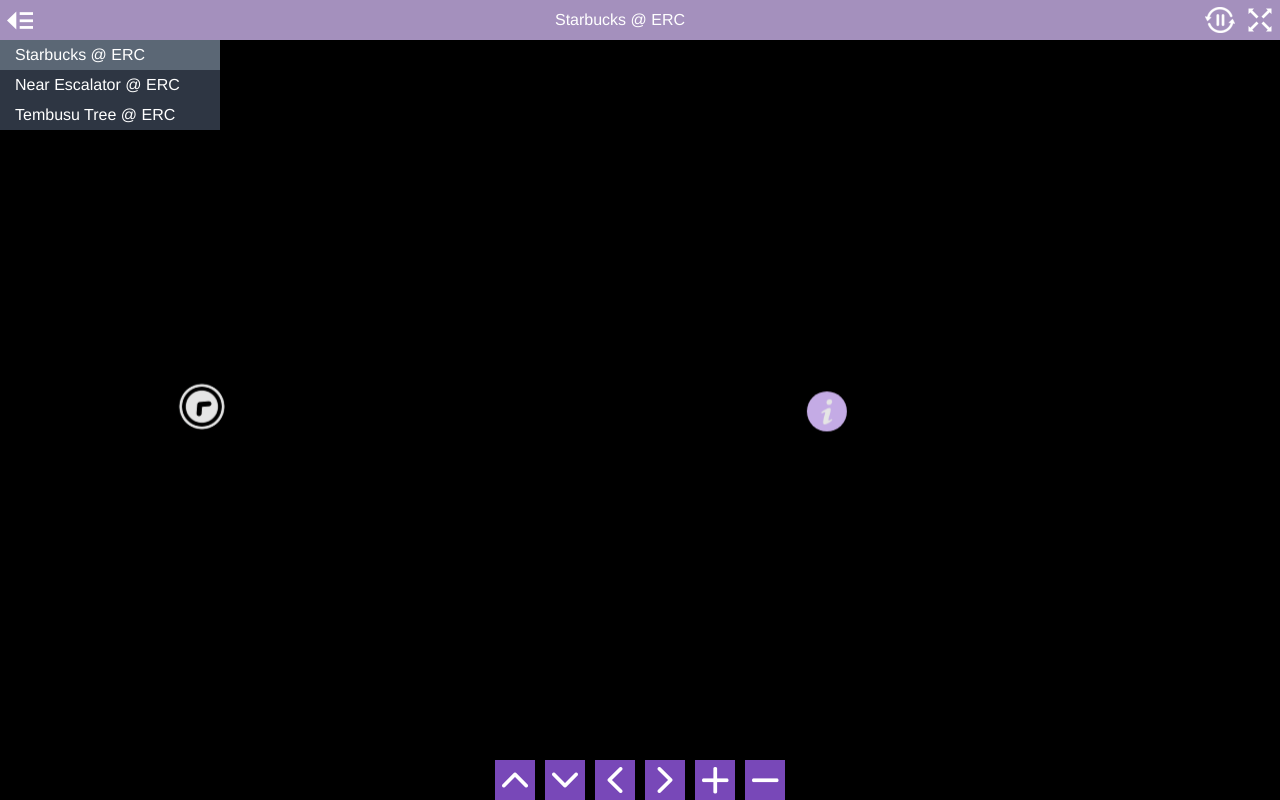
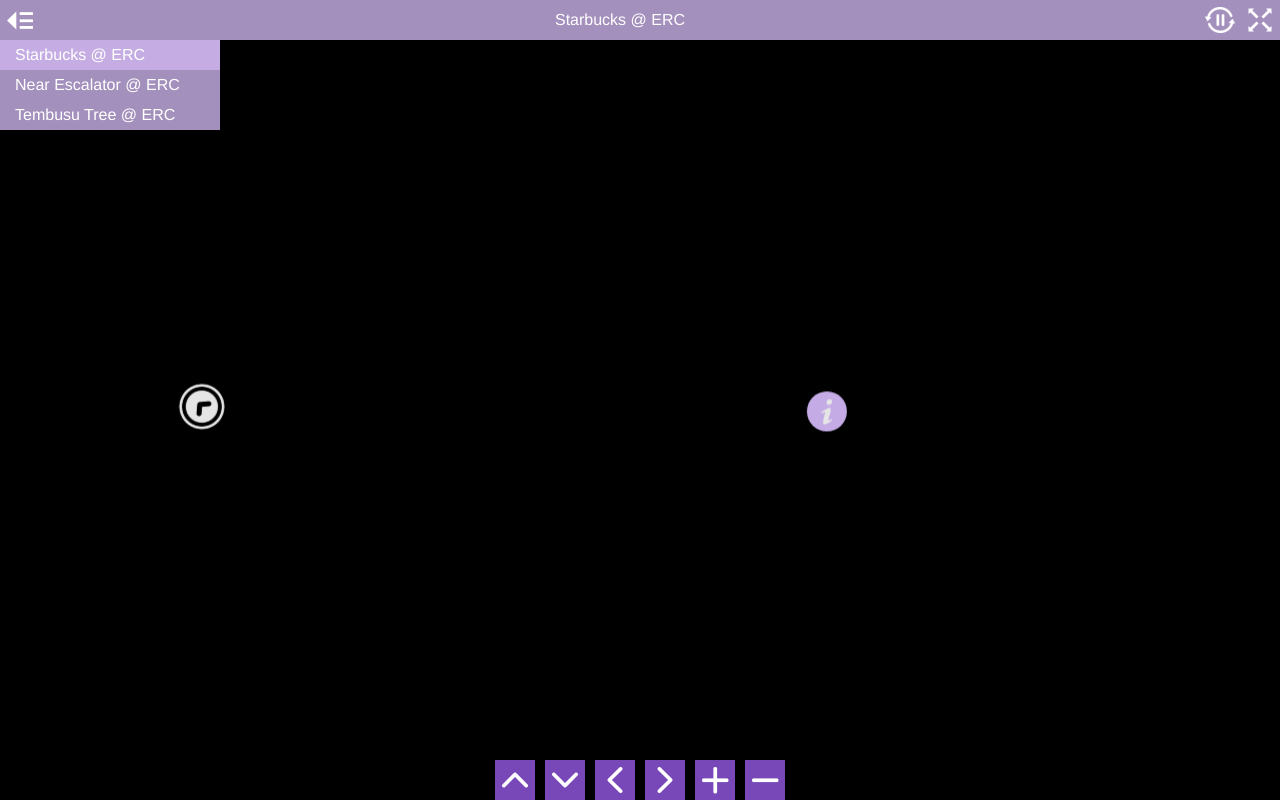
Before and after one commit to Sagefern/ERCWebTour, a plain HTML site: page index.html in a window 1280 px wide. Drawn offline with Linux system fonts and the light colour scheme.

Commit message:
Update style.css

```diff
--- a/style.css
+++ b/style.css
@@ -273,8 +273,8 @@ body.fullscreen-enabled.mobile #autorotateToggle {
 
 #sceneList .scenes {
   width: 100%;
-  background-color: rgb(58,68,84);
-  background-color: rgba(58,68,84,0.8);
+  background-color: rgb(205,180,237);
+  background-color: rgba(205,180,237,0.8);
 }
 
 .mobile #sceneList {
@@ -320,13 +320,13 @@ body.fullscreen-enabled.mobile #autorotateToggle {
 }
 
 .no-touch #sceneList .scene:hover {
-  background-color: rgb(103,115,131);
-  background-color: rgba(103,115,131,0.8);
+  background-color: rgb(205,180,237);
+  background-color: rgba(205,180,237,0.8);
 }
 
 #sceneList .scene.current {
-  background-color: rgb(103,115,131);
-  background-color: rgba(103,115,131,0.8);
+  background-color: rgb(205,180,237);
+  background-color: rgba(205,180,237,0.8);
 }
 
 /* Hide scene list when only a single scene exists */
```
